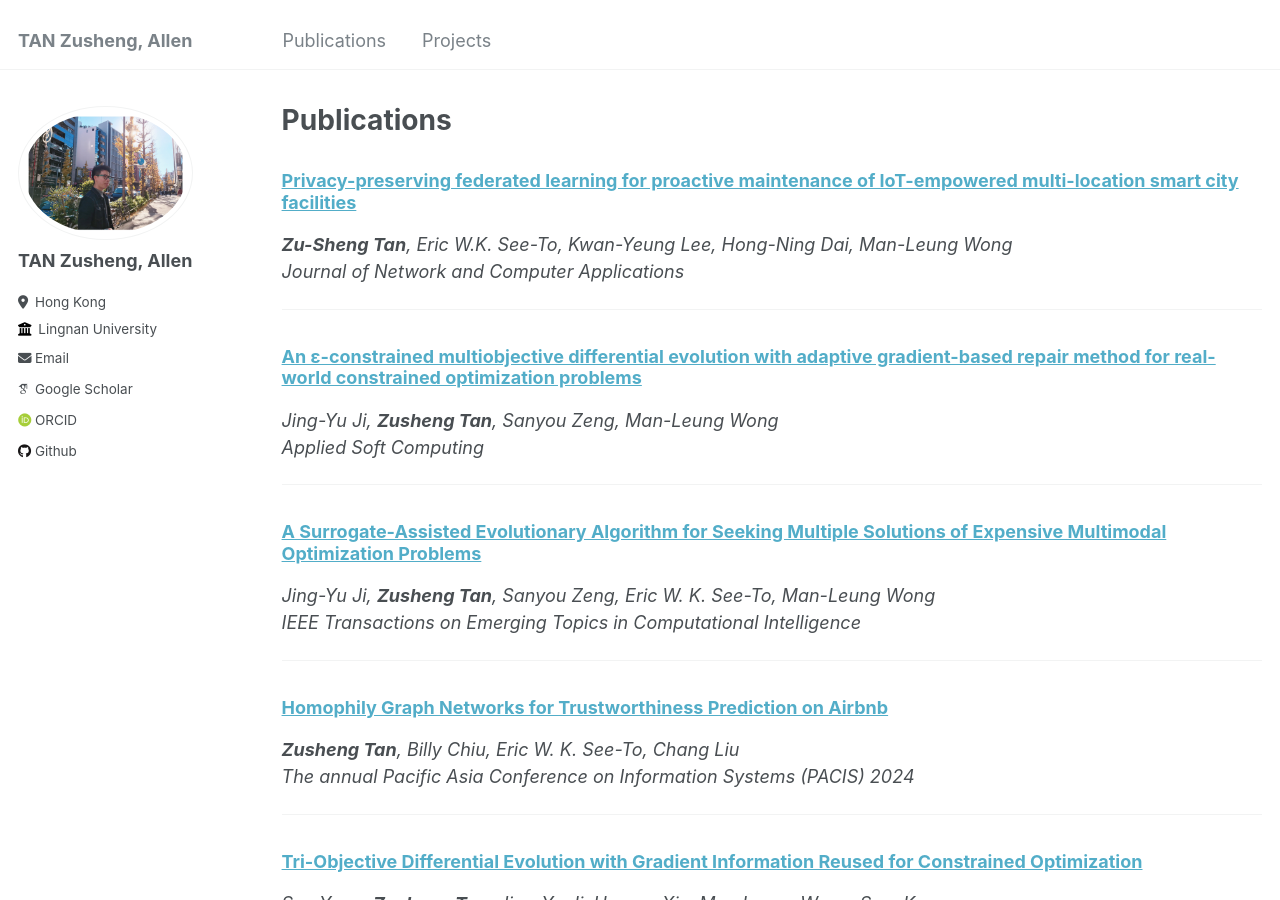
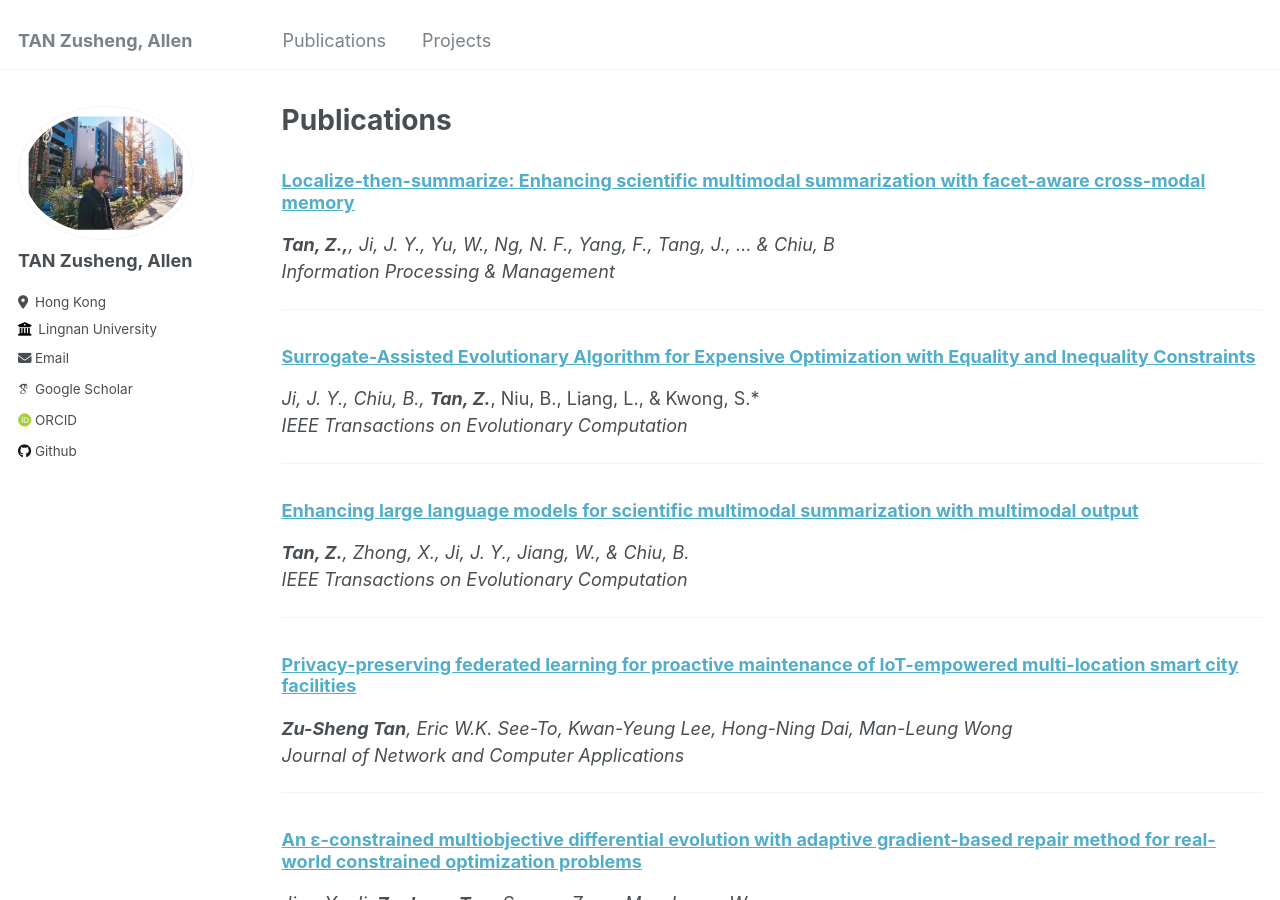
Before and after one commit to allent4n/allent4n.github.io, a Jekyll site: the page built from _pages/publications.md, in a window 1280 px wide and 900 px high. Built offline with Jekyll 4.4.1, drawn with Linux system fonts in a browser that asks for light colours; some web fonts are replaced.

Commit message:
Update publications.md

```diff
--- a/_pages/publications.md
+++ b/_pages/publications.md
@@ -3,6 +3,24 @@ layout: archive
 title: "Publications"
 permalink: /publications/
 author_profile: true
+---
+
+### [Localize-then-summarize: Enhancing scientific multimodal summarization with facet-aware cross-modal memory](https://www.sciencedirect.com/science/article/pii/S030645732600378X)
+***Tan, Z.,**, Ji, J. Y., Yu, W., Ng, N. F., Yang, F., Tang, J., ... & Chiu, B*
+*Information Processing & Management*
+
+---
+
+### [Surrogate-Assisted Evolutionary Algorithm for Expensive Optimization with Equality and Inequality Constraints](https://ieeexplore.ieee.org/document/11208642)
+*Ji, J. Y., Chiu, B., **Tan, Z.***, Niu, B., Liang, L., & Kwong, S.*
+*IEEE Transactions on Evolutionary Computation*
+
+---
+
+### [Enhancing large language models for scientific multimodal summarization with multimodal output](https://aclanthology.org/2025.coling-industry.22/)
+***Tan, Z.**, Zhong, X., Ji, J. Y., Jiang, W., & Chiu, B.*
+*IEEE Transactions on Evolutionary Computation*
+
 ---
 
 ### [Privacy-preserving federated learning for proactive maintenance of IoT-empowered multi-location smart city facilities](https://www.sciencedirect.com/science/article/abs/pii/S1084804524001735?via%3Dihub)
```
